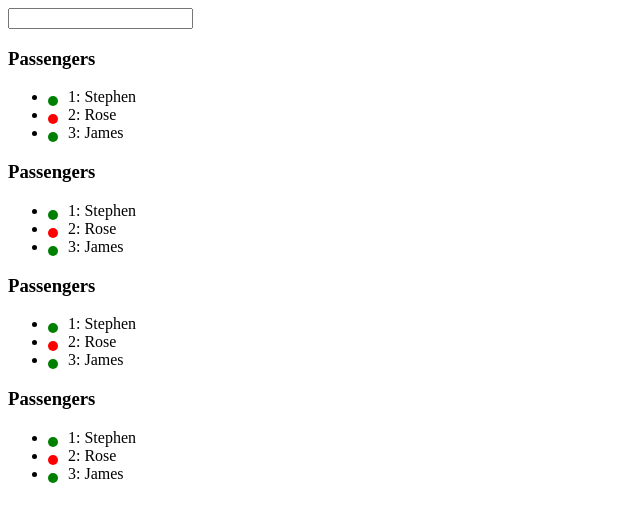
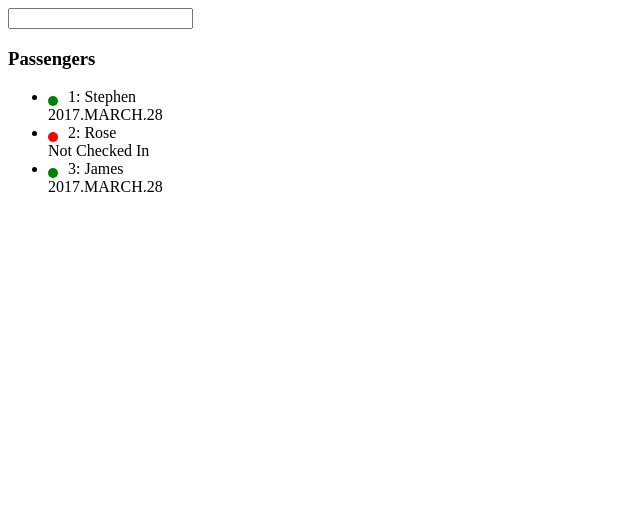
Before and after one commit to ballaschottner/ultimate-angular, an Angular app in the folder ultimate-angular/: page / in a window 1280 px wide. Shown: the top 522 px of the page, without its empty margins (0-640 px from the left). Built offline with nearby package versions, Linux system fonts and the light colour scheme.

Commit message:
Pipes for data transformation

```diff
--- a/ultimate-angular/src/app/app.component.html
+++ b/ultimate-angular/src/app/app.component.html
@@ -20,36 +20,9 @@
         <li *ngFor="let passenger of passengers; let i = index;">
           <span class="status" [class.checked-in]="passenger.checkedIn"></span>
           {{ i + 1 }}: {{passenger.fullName}}
-        </li>
-      </ul>
-
-      <h3>Passengers</h3>
-      <ul>
-        <li *ngFor="let passenger of passengers; let i = index;">
-          <span class="status"
-          [ngClass]="{
-            'checked-in': passenger.checkedIn,
-            'checked-out': !passenger.checkedIn
-            }"></span>
-          {{ i + 1 }}: {{passenger.fullName}}
-        </li>
-      </ul>
-
-      <h3>Passengers</h3>
-      <ul>
-        <li *ngFor="let passenger of passengers; let i = index;">
-          <span class="status"
-          [style.backgroundColor]="passenger.checkedIn?'green':'red'"></span>
-          {{ i + 1 }}: {{passenger.fullName}}
-        </li>
-      </ul>
-
-      <h3>Passengers</h3>
-      <ul>
-        <li *ngFor="let passenger of passengers; let i = index;">
-          <span class="status"
-          [ngStyle]="{backgroundColor: (passenger.checkedIn?'green':'red')}"></span>
-          {{ i + 1 }}: {{passenger.fullName}}
+          <div>
+            {{passenger.checkInDate ? (passenger.checkInDate | date: 'y.MMMM.d' | uppercase) : 'Not Checked In'}}
+          </div>
         </li>
       </ul>
     </div>
--- a/ultimate-angular/src/app/app.component.ts
+++ b/ultimate-angular/src/app/app.component.ts
@@ -3,7 +3,8 @@ import { Component } from '@angular/core';
 interface Passengers {
   id: number,
   fullName: string,
-  checkedIn: boolean
+  checkedIn: boolean,
+  checkInDate?: number
 }
  @Component({
   selector: 'app-root',
@@ -21,16 +22,18 @@ interface Passengers {
   passengers: Passengers[] = [{
     id: 1,
     fullName: 'Stephen',
-    checkedIn: true
+    checkedIn: true,
+    checkInDate: 1490742000000
   },
   {
     id: 2,
     fullName: 'Rose',
-    checkedIn: false
+    checkedIn: false,
   },
   {
     id: 3,
     fullName: 'James',
-    checkedIn: true
+    checkedIn: true,
+    checkInDate: 1490742000000
   },]
  }
```
